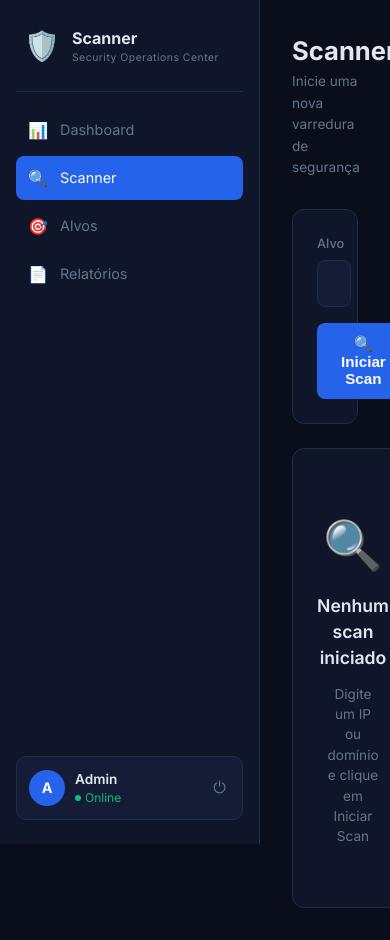
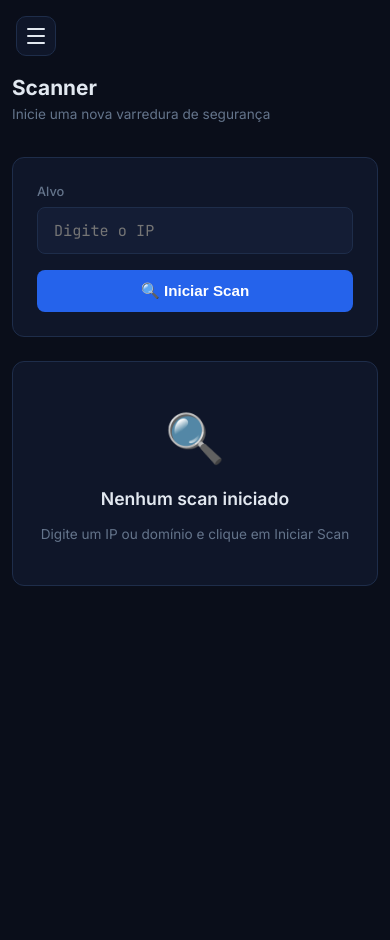
Before and after one commit to Samusoares7/Scanner, a Vue app in the folder frontend/: page /scanner in a window 390 px wide. After the commit the page ends 844 px from the top, so only its background shows below. Built offline with nearby package versions, Linux system fonts and the light colour scheme; sample sign-in values are in the browser's storage.

Commit message:
feat: responsive-moba

```diff
--- a/frontend/src/App.vue
+++ b/frontend/src/App.vue
@@ -80,4 +80,19 @@ body {
   background: var(--bg-primary);
   overflow-y: auto;
 }
+
+/* ── Tablet ── */
+@media (max-width: 1024px) {
+  .app-main {
+    margin-left: 220px;
+  }
+}
+
+/* ── Mobile ── */
+@media (max-width: 768px) {
+  .app-main {
+    margin-left: 0;
+    padding-top: 60px;
+  }
+}
 </style>
--- a/frontend/src/components/Sidebar.vue
+++ b/frontend/src/components/Sidebar.vue
@@ -1,5 +1,15 @@
 <template>
-  <aside class="sidebar">
+  <!-- Mobile overlay -->
+  <div class="sidebar-overlay" :class="{ visible: mobileOpen }" @click="closeMobile"></div>
+
+  <!-- Mobile hamburger button -->
+  <button class="mobile-toggle" @click="mobileOpen = !mobileOpen" aria-label="Menu">
+    <span class="hamburger-line"></span>
+    <span class="hamburger-line"></span>
+    <span class="hamburger-line"></span>
+  </button>
+
+  <aside class="sidebar" :class="{ open: mobileOpen }">
     <!-- Logo -->
     <div class="sidebar-logo">
       <div class="logo-icon">🛡️</div>
@@ -11,19 +21,19 @@
 
     <!-- Navegação -->
     <nav class="sidebar-nav">
-      <router-link to="/dashboard" class="nav-item">
+      <router-link to="/dashboard" class="nav-item" @click="closeMobile">
         <span class="nav-icon">📊</span>
         <span>Dashboard</span>
       </router-link>
-      <router-link to="/scanner" class="nav-item">
+      <router-link to="/scanner" class="nav-item" @click="closeMobile">
         <span class="nav-icon">🔍</span>
         <span>Scanner</span>
       </router-link>
-      <router-link to="/alvos" class="nav-item">
+      <router-link to="/alvos" class="nav-item" @click="closeMobile">
         <span class="nav-icon">🎯</span>
         <span>Alvos</span>
       </router-link>
-      <router-link to="/relatorios" class="nav-item">
+      <router-link to="/relatorios" class="nav-item" @click="closeMobile">
         <span class="nav-icon">📄</span>
         <span>Relatórios</span>
       </router-link>
@@ -71,10 +81,16 @@
 </template>
 
 <script setup>
+import { ref } from 'vue'
 import { useRouter } from 'vue-router'
 
 const props = defineProps({ stats: Object })
 const router = useRouter()
+const mobileOpen = ref(false)
+
+const closeMobile = () => {
+  mobileOpen.value = false
+}
 
 const logout = () => {
   localStorage.removeItem('token')
@@ -188,4 +204,82 @@ const logout = () => {
 .risk-bar-fill.attention { background: var(--attention); }
 .risk-bar-fill.common { background: var(--common); }
 .risk-pct { font-size: 0.7rem; color: var(--text-secondary); width: 30px; text-align: right; }
+
+/* ── Mobile overlay ── */
+.sidebar-overlay {
+  display: none;
+  position: fixed;
+  inset: 0;
+  background: rgba(0, 0, 0, 0.6);
+  backdrop-filter: blur(4px);
+  z-index: 99;
+  opacity: 0;
+  transition: opacity 0.3s ease;
+  pointer-events: none;
+}
+
+/* ── Hamburger button ── */
+.mobile-toggle {
+  display: none;
+  position: fixed;
+  top: 16px;
+  left: 16px;
+  z-index: 101;
+  width: 40px;
+  height: 40px;
+  background: var(--bg-secondary);
+  border: 1px solid var(--border);
+  border-radius: 10px;
+  cursor: pointer;
+  flex-direction: column;
+  align-items: center;
+  justify-content: center;
+  gap: 5px;
+  padding: 0;
+  transition: background 0.2s;
+}
+.mobile-toggle:hover { background: var(--bg-tertiary); }
+.hamburger-line {
+  display: block;
+  width: 18px;
+  height: 2px;
+  background: var(--text-primary);
+  border-radius: 2px;
+  transition: all 0.3s;
+}
+
+/* ── Tablet: ≤ 1024px ── */
+@media (max-width: 1024px) {
+  .sidebar {
+    width: 220px;
+    padding: 20px 12px;
+  }
+  .risk-distribution { display: none; }
+}
+
+/* ── Mobile: ≤ 768px ── */
+@media (max-width: 768px) {
+  .mobile-toggle {
+    display: flex;
+  }
+  .sidebar-overlay {
+    display: block;
+  }
+  .sidebar-overlay.visible {
+    opacity: 1;
+    pointer-events: auto;
+  }
+  .sidebar {
+    width: 280px;
+    padding: 24px 16px;
+    transform: translateX(-100%);
+    transition: transform 0.3s cubic-bezier(0.4, 0, 0.2, 1);
+    box-shadow: none;
+  }
+  .sidebar.open {
+    transform: translateX(0);
+    box-shadow: 4px 0 24px rgba(0, 0, 0, 0.4);
+  }
+  .risk-distribution { display: block; }
+}
 </style>
--- a/frontend/src/views/AlvosView.vue
+++ b/frontend/src/views/AlvosView.vue
@@ -117,4 +117,21 @@ onMounted(async () => {
 .empty-title { font-size: 1.1rem; font-weight: 600; }
 .empty-sub { color: var(--text-secondary); font-size: 0.85rem; }
 .btn-start { padding: 10px 20px; background: var(--accent-blue); border: none; border-radius: 8px; color: white; font-size: 0.85rem; cursor: pointer; text-decoration: none; margin-top: 8px; }
+
+/* ── Mobile ── */
+@media (max-width: 768px) {
+  .page { padding: 16px; }
+  .page-title { font-size: 1.3rem; }
+  .targets-grid { grid-template-columns: 1fr; gap: 12px; }
+  .target-card { padding: 16px; }
+  .target-name { font-size: 0.82rem; }
+  .target-stats { gap: 12px; }
+  .tstat-val { font-size: 1.1rem; }
+  .empty-panel { padding: 40px 20px; }
+}
+
+/* ── Small phone ── */
+@media (max-width: 480px) {
+  .page { padding: 12px; }
+}
 </style>
--- a/frontend/src/views/DashboardView.vue
+++ b/frontend/src/views/DashboardView.vue
@@ -369,4 +369,40 @@ tr:last-child td { border-bottom: none; }
 .modal-actions { display: flex; gap: 12px; justify-content: flex-end; }
 .btn-cancel { padding: 8px 20px; background: transparent; border: 1px solid var(--border); border-radius: 8px; color: var(--text-secondary); cursor: pointer; }
 .btn-confirm { padding: 8px 20px; background: var(--critical); border: none; border-radius: 8px; color: white; cursor: pointer; }
+
+/* ── Tablet ── */
+@media (max-width: 1024px) {
+  .metrics { grid-template-columns: repeat(3, 1fr); }
+  .context-cell { max-width: 200px; }
+}
+
+/* ── Mobile ── */
+@media (max-width: 768px) {
+  .page { padding: 16px; }
+  .topbar { flex-direction: column; gap: 12px; }
+  .page-title { font-size: 1.3rem; }
+  .metrics { grid-template-columns: repeat(2, 1fr); gap: 10px; }
+  .metric-card { padding: 14px; }
+  .metric-value { font-size: 1.5rem; }
+  .section { padding: 16px; }
+  .section-header { flex-direction: column; gap: 12px; }
+  .section-actions { width: 100%; }
+  .btn-new, .btn-clear { flex: 1; justify-content: center; text-align: center; }
+  .scan-header { flex-direction: column; align-items: flex-start; gap: 10px; padding: 12px 14px; }
+  .scan-right { flex-wrap: wrap; gap: 6px; }
+  .scan-body { overflow-x: auto; }
+  .scan-body table { min-width: 500px; }
+  th, td { padding: 10px 12px; font-size: 0.78rem; }
+  .context-cell { max-width: 150px; }
+  .modal { padding: 24px; }
+}
+
+/* ── Small phone ── */
+@media (max-width: 480px) {
+  .page { padding: 12px; }
+  .metrics { grid-template-columns: 1fr; }
+  .metric-card { flex-direction: row; align-items: center; gap: 14px; }
+  .metric-icon { width: 36px; height: 36px; font-size: 1rem; }
+  .metric-value { font-size: 1.3rem; }
+}
 </style>
--- a/frontend/src/views/LoginView.vue
+++ b/frontend/src/views/LoginView.vue
@@ -642,12 +642,30 @@ const doLogin = async () => {
 }
 
 /* ── Responsive ── */
+@media (max-width: 1024px) {
+  .login-container {
+    gap: 32px;
+    padding: 32px 24px;
+  }
+  .headline { font-size: 1.9rem; }
+  .terminal-body { height: 140px; }
+}
+
 @media (max-width: 900px) {
   .login-container {
     grid-template-columns: 1fr;
     padding: 24px 16px;
+    max-width: 520px;
   }
   .login-left { display: none; }
   .form-card { max-width: 100%; }
 }
+
+@media (max-width: 480px) {
+  .login-container { padding: 16px 12px; }
+  .form-card { padding: 24px 20px; border-radius: 16px; }
+  .form-title { font-size: 1.4rem; }
+  .btn-submit { padding: 12px; font-size: 0.88rem; }
+  .form-sub { margin-bottom: 20px; }
+}
 </style>
--- a/frontend/src/views/RelatoriosView.vue
+++ b/frontend/src/views/RelatoriosView.vue
@@ -129,4 +129,22 @@ const exportPDF = async () => {
 .summary-lbl { font-size: 0.72rem; color: var(--text-secondary); }
 .summary-item.critical .summary-val { color: var(--critical); }
 .summary-item.attention .summary-val { color: var(--attention); }
+
+/* ── Mobile ── */
+@media (max-width: 768px) {
+  .page { padding: 16px; }
+  .page-title { font-size: 1.3rem; }
+  .report-card { flex-direction: column; align-items: flex-start; gap: 16px; padding: 20px; }
+  .report-icon { font-size: 2rem; }
+  .btn-export { width: 100%; text-align: center; }
+  .summary-grid { grid-template-columns: repeat(2, 1fr); gap: 12px; }
+  .summary-val { font-size: 1.2rem; }
+  .stats-summary { padding: 20px; }
+}
+
+/* ── Small phone ── */
+@media (max-width: 480px) {
+  .page { padding: 12px; }
+  .summary-grid { grid-template-columns: 1fr; }
+}
 </style>
--- a/frontend/src/views/ScannerView.vue
+++ b/frontend/src/views/ScannerView.vue
@@ -310,4 +310,27 @@ tr:hover td { background: #1e2d4a20; }
 .empty-icon { font-size: 3rem; }
 .empty-title { font-size: 1.1rem; font-weight: 600; }
 .empty-sub { color: var(--text-secondary); font-size: 0.85rem; }
+
+/* ── Mobile ── */
+@media (max-width: 768px) {
+  .page { padding: 16px; }
+  .page-title { font-size: 1.3rem; }
+  .score-card { flex-direction: column; text-align: center; gap: 16px; padding: 20px; }
+  .score-circle { align-self: center; }
+  .result-stats { flex-wrap: wrap; gap: 8px; padding: 16px; }
+  .stat-item { flex: 1 1 calc(50% - 8px); min-width: 0; }
+  .result-table { overflow-x: auto; }
+  .result-table table { min-width: 550px; }
+  th, td { padding: 10px 12px; font-size: 0.78rem; }
+  .context-cell { max-width: 150px; }
+  .empty-panel { padding: 40px 20px; }
+  .btn-scan { align-self: stretch; justify-content: center; }
+}
+
+/* ── Small phone ── */
+@media (max-width: 480px) {
+  .page { padding: 12px; }
+  .stat-item { flex: 1 1 100%; }
+  .score-num { font-size: 1.5rem; }
+}
 </style>
```
